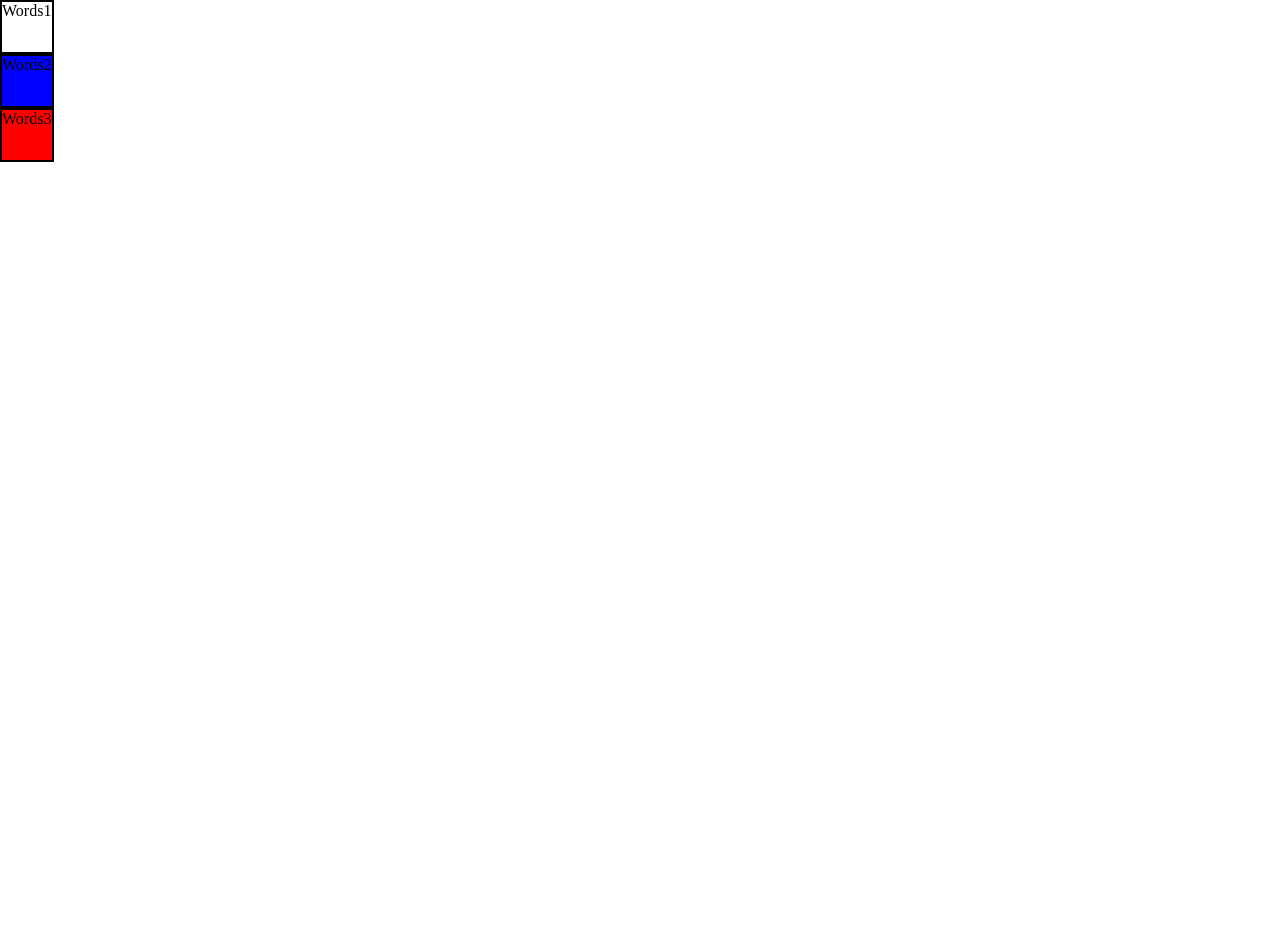
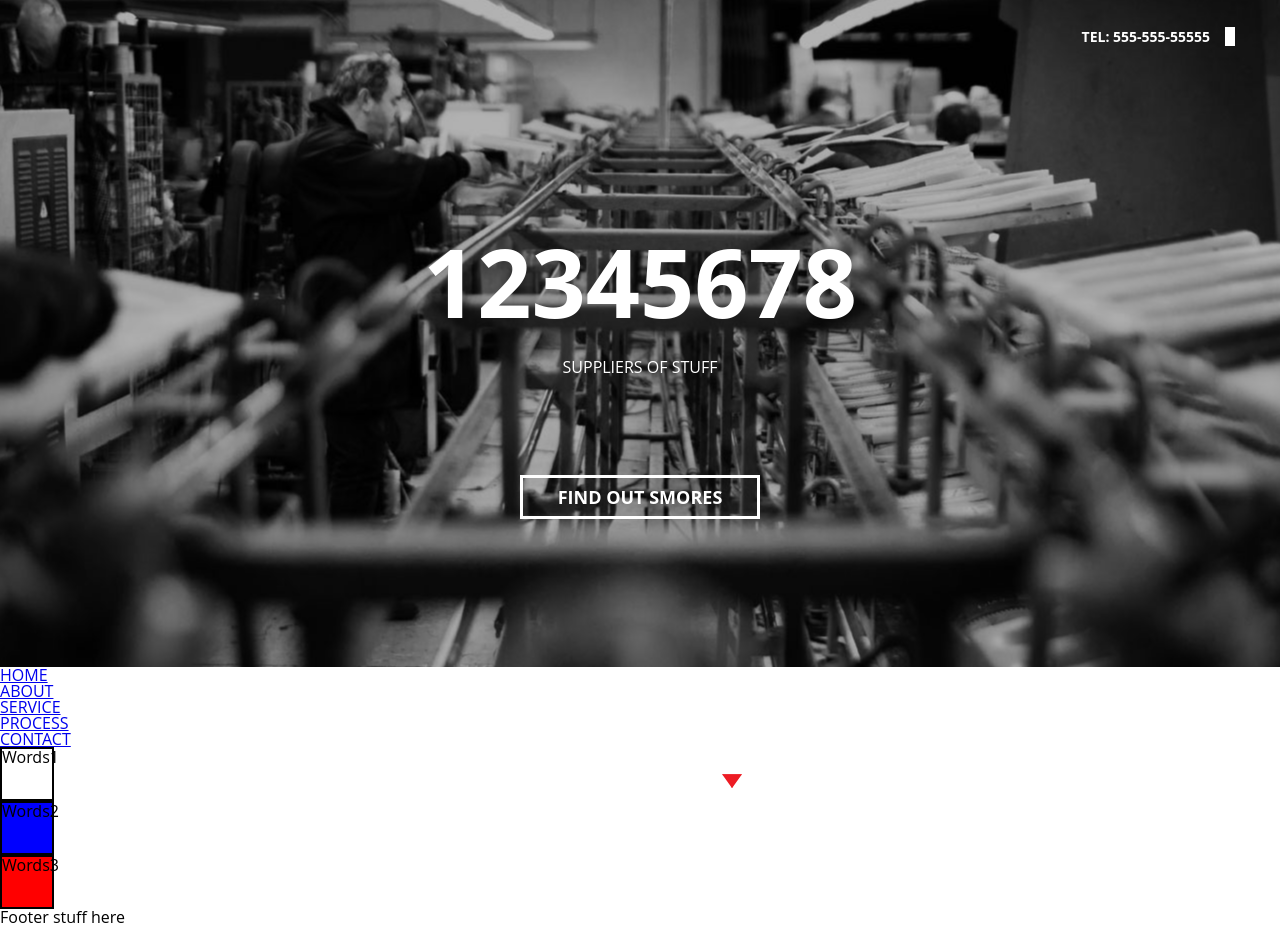
Before and after one commit to PerryM123/Practicing-Task-Runners-Webdev, a website: page app/index.html in a window 1280 px wide. Before the commit the page ends 800 px from the top, so only its background shows below. Drawn offline with Linux system fonts and the light colour scheme.

Commit message:
Started making website. Need to complete the mainn area

```diff
--- a/app/index.html
+++ b/app/index.html
@@ -5,6 +5,24 @@
 	<link rel="stylesheet" type="text/css" href="./css/top.css">
 </head>
 <body>
+<section id="section01">
+	<p class="phone-number">TEL: 555-555-55555</p> <!-- tag is best for phone number?? -->
+	<div class="main-visual-content">
+		<h1>12345678</h1>
+		<p>SUPPLIERS OF STUFF</p>
+		<a href="#section02">FIND OUT SMORES</a>
+	</div>
+</section>
+<header>
+	<ul>
+		<li><a href="#section01">HOME</a></li>
+		<li><a href="#">ABOUT</a></li>
+		<li><a href="#">SERVICE</a></li>
+		<li><a href="#">PROCESS</a></li>
+		<li><a href="#">CONTACT</a></li>
+	</ul>
+</header>
+<section id="section02">
 	<div class="box">
 		Words1
 	</div>
@@ -14,6 +32,16 @@
 	<div class="box box--red">
 		Words3
 	</div>
-	<script src="./js/main.js" type="text/javascript"></script>
+</section>
+<section id="section03">
+</section>
+<section id="section04">
+</section>
+<section id="section05">
+</section>
+<footer>
+	Footer stuff here
+</footer>
+<script src="./js/main.js" type="text/javascript"></script>
 </body>
 </html>
--- /dev/null
+++ b/app/scss/_common.scss
@@ -0,0 +1,27 @@
+@font-face {
+  font-family: 'Open Sans', sans-serif;
+  // do I need all these calls for font?
+  src: url( './../fonts/OpenSans-Bold.ttf'),
+  url( './../fonts/OpenSans-BoldItalic.ttf'),
+  url( './../fonts/OpenSans-ExtraBold.ttf'),
+  url( './../fonts/OpenSans-ExtraBoldItalic.ttf'),
+  url( './../fonts/OpenSans-Italic.ttf'),
+  url( './../fonts/OpenSans-Light.ttf'),
+  url( './../fonts/OpenSans-LightItalic.ttf'),
+  url( './../fonts/OpenSans-Regular.ttf'),
+  url( './../fonts/OpenSans-SemiBold.ttf'),
+  url( './../fonts/OpenSans-SemiBoldItalic.ttf')  ;
+
+}
+body {
+  font-family: 'Open Sans', sans-serif;
+}
+p {
+	margin: 0;
+}
+.content-inner {
+	min-width: 1080px;
+	margin: 0 auto;
+}
+
+// need to add fonts
--- /dev/null
+++ b/app/scss/_reset.scss
@@ -0,0 +1,48 @@
+/* http://meyerweb.com/eric/tools/css/reset/
+   v2.0 | 20110126
+   License: none (public domain)
+*/
+
+html, body, div, span, applet, object, iframe,
+h1, h2, h3, h4, h5, h6, p, blockquote, pre,
+a, abbr, acronym, address, big, cite, code,
+del, dfn, em, img, ins, kbd, q, s, samp,
+small, strike, strong, sub, sup, tt, var,
+b, u, i, center,
+dl, dt, dd, ol, ul, li,
+fieldset, form, label, legend,
+table, caption, tbody, tfoot, thead, tr, th, td,
+article, aside, canvas, details, embed,
+figure, figcaption, footer, header, hgroup,
+menu, nav, output, ruby, section, summary,
+time, mark, audio, video {
+	margin: 0;
+	padding: 0;
+	border: 0;
+	font-size: 100%;
+	font: inherit;
+	vertical-align: baseline;
+}
+/* HTML5 display-role reset for older browsers */
+article, aside, details, figcaption, figure,
+footer, header, hgroup, menu, nav, section {
+	display: block;
+}
+body {
+	line-height: 1;
+}
+ol, ul {
+	list-style: none;
+}
+blockquote, q {
+	quotes: none;
+}
+blockquote:before, blockquote:after,
+q:before, q:after {
+	content: '';
+	content: none;
+}
+table {
+	border-collapse: collapse;
+	border-spacing: 0;
+}
--- a/app/scss/_top.scss
+++ b/app/scss/_top.scss
@@ -1,3 +1,60 @@
+/*
+Things to do later:
+-Change icons into svg
+-Need to figure out normalize vs reset
+-need to continue using BEM
+*/
+// down-arrow.png
+#section01 {
+	background: url('./../images/top-bg.jpg') no-repeat center center;
+	color: #FFF;
+	height: 637px;
+	padding: 30px 60px 0 60px;
+	text-align: center;
+	.phone-number {
+		font-size: 14px;
+		font-weight: bold;
+		text-align: right;
+		&:after {
+			content: "";
+			background: url(../images/phone-circle.png) no-repeat 50%;
+			left: 15px;
+			padding-left: 10px;
+			position: relative;
+			}
+	}
+	.main-visual-content {
+    margin-top: 190px;
+		h1 {
+			font-size: 95px;
+			font-weight: bold;
+			margin-bottom: 30px;
+		}
+		p {
+			margin-bottom: 100px;
+		}
+		a {
+	    border: 3px solid #fff;
+	    background-color: transparent;
+	    color: #fff;
+	    display: inline-block;
+	    font-size: 18px;
+	    font-weight: 700;
+	    padding: 10px 0;
+	    text-decoration: none;
+	    width: 234px;
+
+	    &:after {
+	    	content:"";
+				background: url(../images/down-arrow.png) no-repeat center;
+				position: absolute;
+				bottom: 9px;
+				width: 20px;
+				height: 20px;
+	    }
+		}
+	}
+}
 .box {
 	width: 50px;
 	height: 50px;
--- a/app/scss/top.scss
+++ b/app/scss/top.scss
@@ -1,2 +1,5 @@
-@import "_normalize";
+@charset "utf-8";
+@import "_reset";
+// @import "_normalize";
+@import "_common";
 @import "_top";
```
Also changed, not shown: app/css/top.css, app/fonts/OpenSans-Bold.ttf (added), app/fonts/OpenSans-BoldItalic.ttf (added), app/fonts/OpenSans-ExtraBold.ttf (added), app/fonts/OpenSans-ExtraBoldItalic.ttf (added), app/fonts/OpenSans-Italic.ttf (added), app/fonts/OpenSans-Light.ttf (added), app/fonts/OpenSans-LightItalic.ttf (added), app/fonts/OpenSans-Regular.ttf (added), app/fonts/OpenSans-SemiBold.ttf (added), app/fonts/OpenSans-SemiBoldItalic.ttf (added), app/images/down-arrow.png (added), app/images/phone-circle.png (added), app/images/top-bg.jpg (added).
